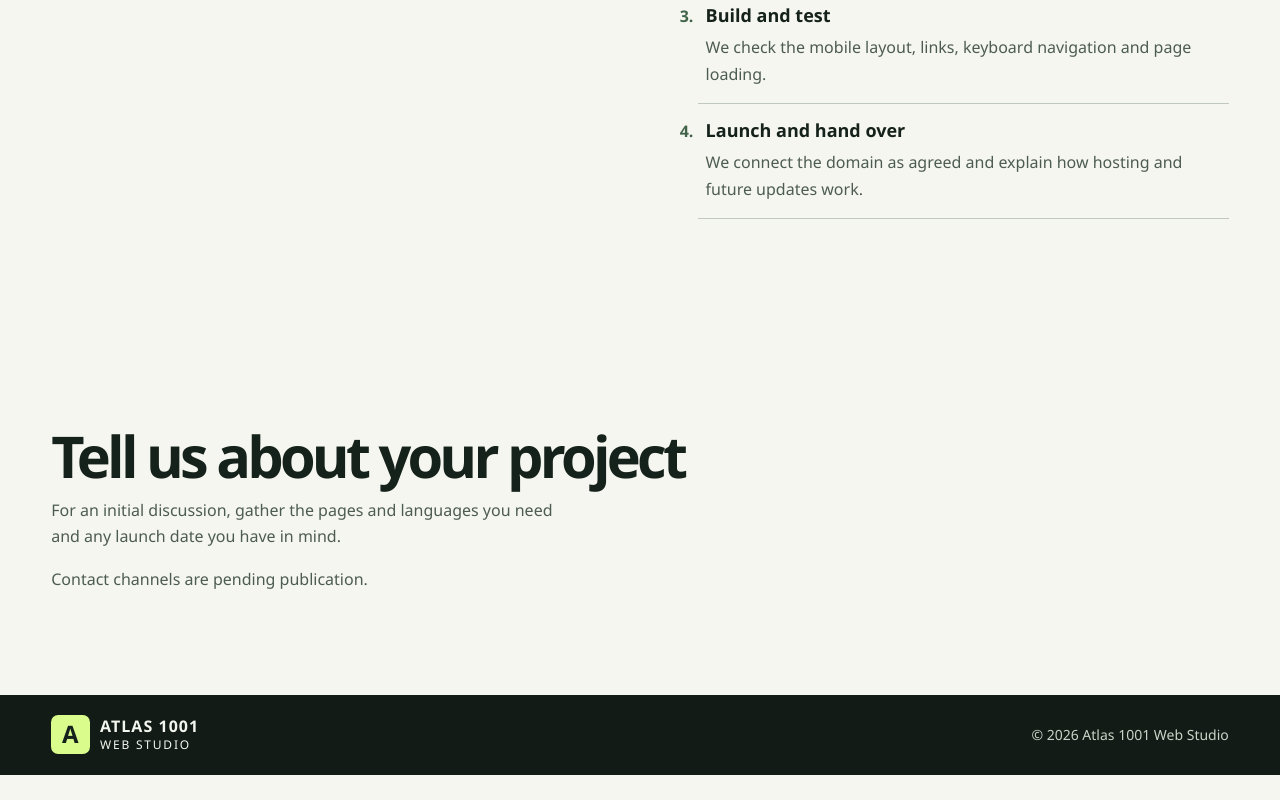
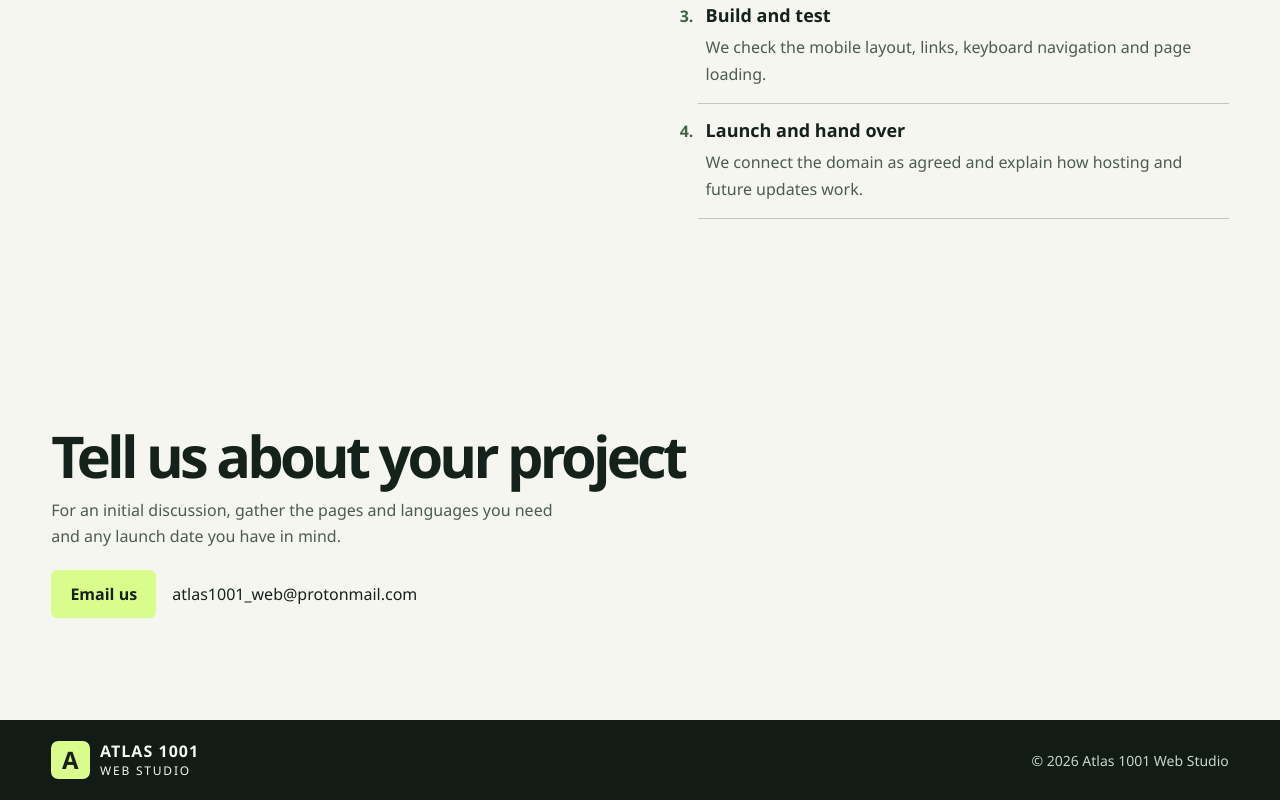
Before and after one commit to init500/atlas-1001-web-studio, an Astro site: page / in a window 1280 px wide. Shown: the part 2846-3646 px from the top of the page. Before the commit the page ends 3621 px from the top, so only its background shows below. Built offline with nearby package versions, Linux system fonts and the light colour scheme; Astro itself is replaced by a stand-in of ours.

Commit message:
Publish the official Atlas studio email

```diff
--- a/src/components/Contact.astro
+++ b/src/components/Contact.astro
@@ -10,9 +10,10 @@ const links = studioContactLinks(settings);
 <section class="wrap section contact" id="contact">
   <h2>{t.contact[0]}</h2>
   <p>{t.contact[1]}</p>
-  {links.length ? <ul>{links.map(link => <li>
-    <a href={link.href} target={link.kind === 'whatsapp' ? '_blank' : undefined} rel={link.kind === 'whatsapp' ? 'noopener noreferrer' : undefined}>
-      {t.contactLabels[link.kind]}{'text' in link ? ' ' + link.text : ''}
+  {links.length ? <ul class="contact-links" role="list">{links.map(link => <li>
+    <a class:list={[link.kind === 'email' && 'button']} href={link.href} target={link.kind === 'whatsapp' ? '_blank' : undefined} rel={link.kind === 'whatsapp' ? 'noopener noreferrer' : undefined}>
+      {t.contactLabels[link.kind]}{link.kind === 'phone' ? ' ' + link.text : ''}
     </a>
+    {link.kind === 'email' && <span class="contact-address">{link.text}</span>}
   </li>)}</ul> : <p class="contact-status">{t.contact[2]}</p>}
 </section>
--- a/src/config/contact.json
+++ b/src/config/contact.json
@@ -1,5 +1,5 @@
 {
-  "email": null,
+  "email": "atlas1001_web@protonmail.com",
   "phone": null,
   "whatsapp": null
 }
--- a/src/lib/copy.ts
+++ b/src/lib/copy.ts
@@ -48,7 +48,7 @@ export const copy = {
     currencyLabel: 'ვალუტა',
     exchangeNote: 'მიახლოებითი თანხები. კურსის თარიღი',
     contact: ['მოგვიყევით თქვენი პროექტის შესახებ', 'საუბრისთვის მოამზადეთ სასურველი გვერდების სია, ენები და გაშვების თარიღი, თუ უკვე გაქვთ შერჩეული.', 'საკონტაქტო არხები ჯერ არ გამოქვეყნებულა.'],
-    contactLabels: { email: 'ელფოსტა', phone: 'ტელეფონი', whatsapp: 'WhatsApp' },
+    contactLabels: { email: 'მოგვწერეთ ელფოსტაზე', phone: 'ტელეფონი', whatsapp: 'WhatsApp' },
     promo: ['გჭირდებათ ვებსაიტი?', 'ვებდიზაინი, SEO და ჰოსტინგი.', 'გაეცანით სერვისებს'],
     skip: 'შინაარსზე გადასვლა',
     missing: ['გვერდი ვერ მოიძებნა', 'მთავარ გვერდზე დაბრუნება'],
@@ -92,7 +92,7 @@ export const copy = {
     currencyLabel: 'Currency',
     exchangeNote: 'Estimated amounts. Rate date',
     contact: ['Tell us about your project', 'For an initial discussion, gather the pages and languages you need and any launch date you have in mind.', 'Contact channels are pending publication.'],
-    contactLabels: { email: 'Email', phone: 'Phone', whatsapp: 'WhatsApp' },
+    contactLabels: { email: 'Email us', phone: 'Phone', whatsapp: 'WhatsApp' },
     promo: ['Need a professional website?', 'Custom design, responsive websites, SEO and hosting support.', 'Explore our services'],
     skip: 'Skip to content',
     missing: ['Page not found', 'Back to the homepage'],
@@ -136,7 +136,7 @@ export const copy = {
     currencyLabel: 'Para birimi',
     exchangeNote: 'Yaklaşık tutarlar. Kur tarihi',
     contact: ['Projenizi bize anlatın', 'İlk görüşme için istediğiniz sayfaları, dilleri ve varsa hedef yayın tarihini belirleyebilirsiniz.', 'İletişim kanalları henüz yayımlanmadı.'],
-    contactLabels: { email: 'E-posta', phone: 'Telefon', whatsapp: 'WhatsApp' },
+    contactLabels: { email: 'E-posta gönder', phone: 'Telefon', whatsapp: 'WhatsApp' },
     promo: ['Profesyonel bir web sitesine mi ihtiyacınız var?', 'Özel tasarım, mobil uyum, SEO ve hosting desteği.', 'Hizmetleri keşfedin'],
     skip: 'İçeriğe geç',
     missing: ['Sayfa bulunamadı', 'Ana sayfaya dön'],
--- a/src/styles/studio.css
+++ b/src/styles/studio.css
@@ -92,6 +92,10 @@ html[lang="ka"] h1 { overflow-wrap: anywhere; font-size: clamp(1.9rem, 11.4cqi,
 .price-card dd { margin: 0; font-weight: 700; text-align: end; }
 .exchange-note { margin-top: .65rem; color: #344d2d; font-size: .875rem; }
 .contact p { max-width: 56ch; }
+.contact-links { list-style: none; padding: 0; margin: 1.25rem 0 0; }
+.contact-links li { display: flex; flex-wrap: wrap; align-items: center; gap: .65rem 1rem; }
+.contact-links li + li { margin-top: .65rem; }
+.contact-address { overflow-wrap: anywhere; }
 .contact .contact-status { margin-top: 1rem; }
 .footer { background: #121b16; color: #f4f7ef; }
 .footer .wrap { padding-block: 1.25rem; flex-wrap: wrap; }
```
Also changed, not shown: README.md.
